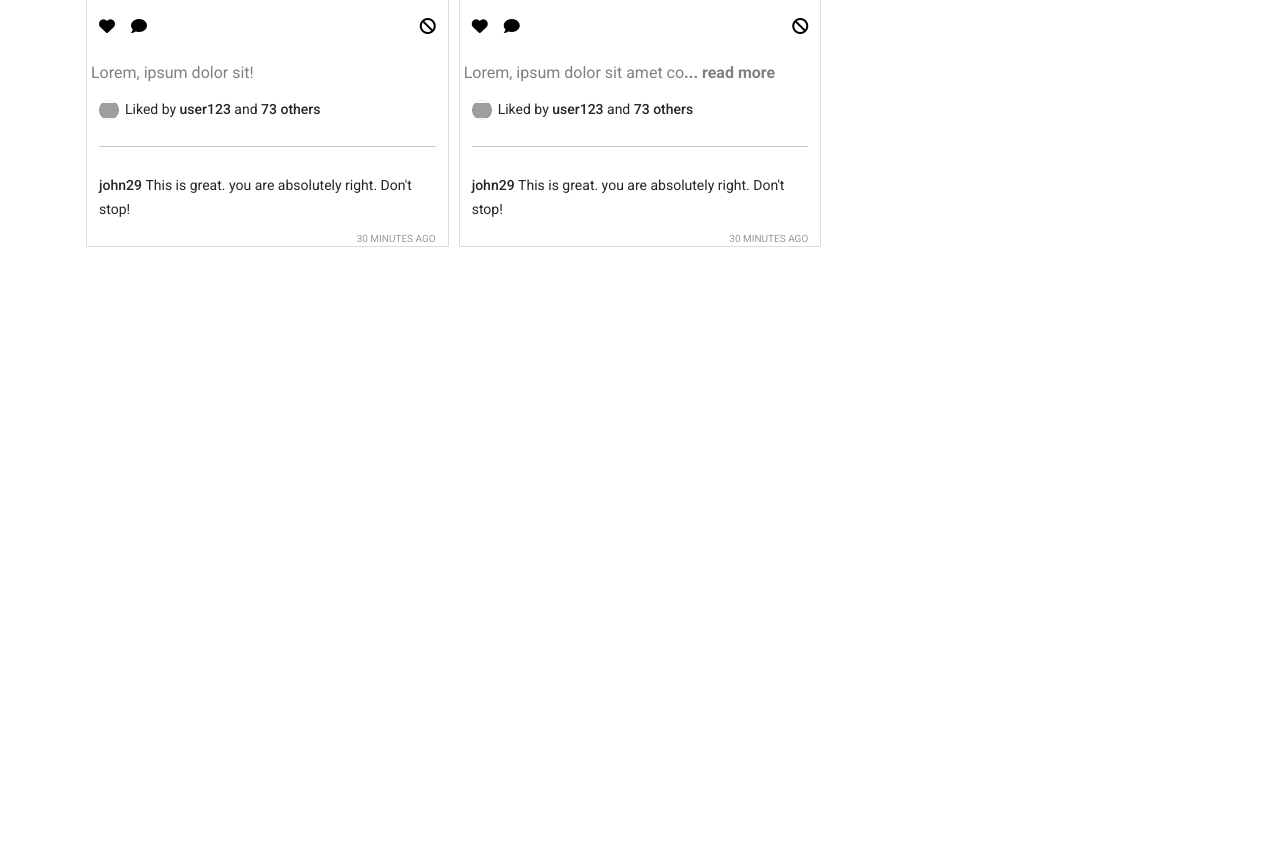
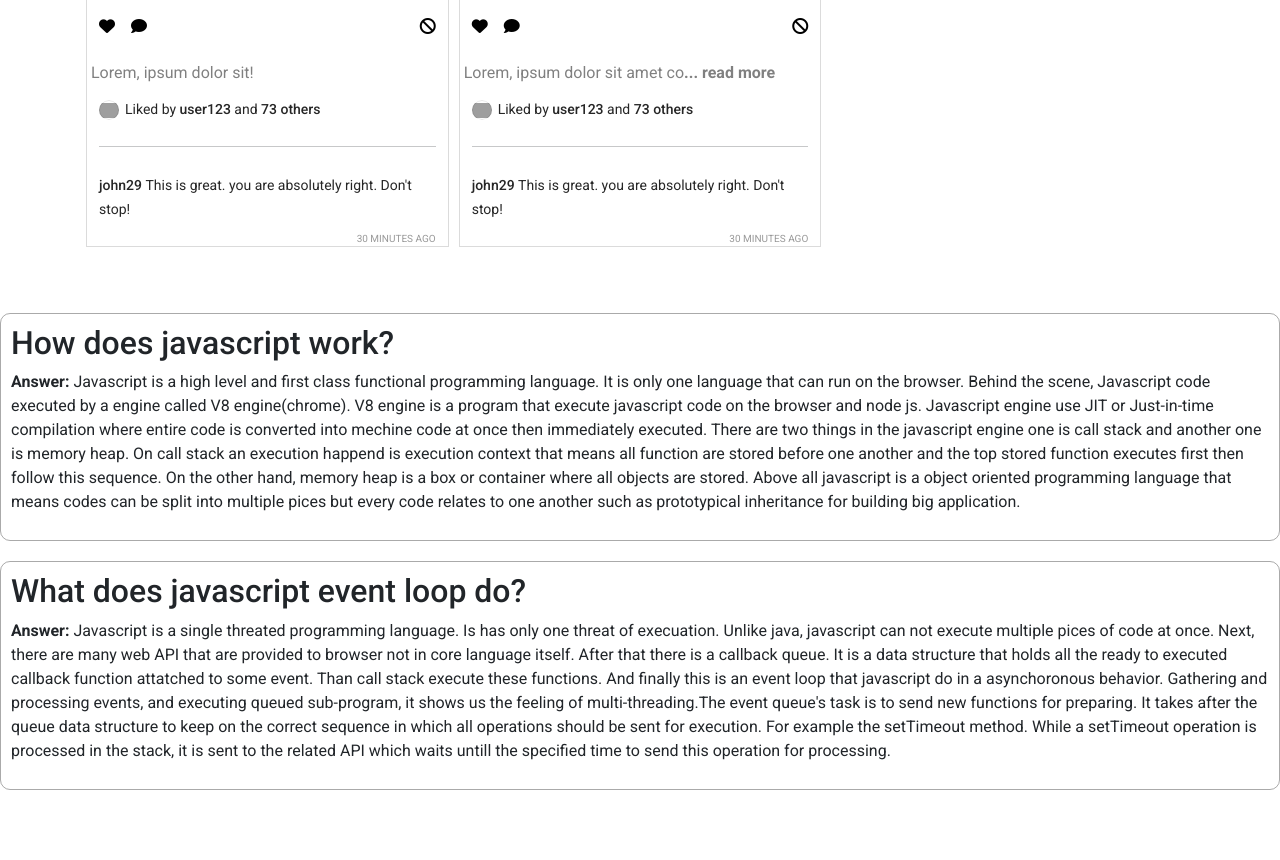
Before and after one commit to codingwizard-abid/code-fixing, a plain HTML site: page index.html in a window 1280 px wide. Shown: the part 1285-2145 px from the top of the page. Before the commit the page ends 1548 px from the top, so only its background shows below. Drawn offline with nearby package versions, Linux system fonts and the light colour scheme; grey boxes are pictures that could not be loaded.

Commit message:
done final

```diff
--- a/css/style.css
+++ b/css/style.css
@@ -248,6 +248,20 @@ img {
   display: none;
 }
 
+/* Answering question */
+.common-style{
+  padding: 10px;
+  border:1px solid rgba(93, 93, 93, 0.527);
+  border-radius: 10px;
+  margin-bottom: 20px;
+}
+.answering-question{
+  padding: 50px 0;
+}
+.wrapper{
+  max-width: 1280px;
+  margin: auto;
+}
 
 @media only screen and (max-width: 992px) {
   #posts {
--- a/index.html
+++ b/index.html
@@ -79,6 +79,21 @@
                 <!-- <h1>Reported posts</h1> -->
             </div>
         </main>
+
+        <!-- Answer question section -->
+        <section class="answering-question">
+            <div class="wrapper">
+                <div class="first-question common-style">
+                    <h2>How does javascript work?</h2>
+                    <p><b>Answer:</b> Javascript is a high level and first class functional programming language. It is only one language that can run on the browser. Behind the scene, Javascript code executed by a engine called V8 engine(chrome). V8 engine is a program that execute javascript code on the browser and node js. Javascript engine use JIT or Just-in-time compilation where entire code is converted into mechine code at once then immediately executed. There are two things in the javascript engine one is call stack and another one is memory heap. On call stack an execution happend is execution context that means all function are stored before one another and the top stored function executes first then follow this sequence. On the other hand, memory heap is a box or container where all objects are stored. Above all javascript is a object oriented programming language that means codes can be split into multiple pices but every code relates to one another such as prototypical inheritance for building big application.</p>
+                </div>
+                <div class="second-question common-style">
+                    <h2>What does javascript event loop do?</h2>
+                    <p><b>Answer:</b> Javascript is a single threated programming language. Is has only one threat of execuation. Unlike java, javascript can not execute multiple pices of code at once. Next, there are many web API that are provided to browser not in core language itself. After that there is a callback queue. It is a data structure that holds all the ready to executed callback function attatched to some event. Than call stack execute these functions. And finally this is an event loop that javascript do in a asynchoronous behavior. Gathering and processing events, and executing queued sub-program, it shows us the feeling of multi-threading.The event queue's task is to send new functions for preparing. It takes after the queue data structure to keep on the correct sequence in which all operations should be sent for execution. For example the setTimeout method. While a setTimeout operation is processed in the stack, it is sent to the related API which waits untill the specified time to send this operation for processing.</p>
+                </div>
+            </div>
+        </section>
+
         <footer></footer>
 
         <!-- add javascript  file  -->
```
